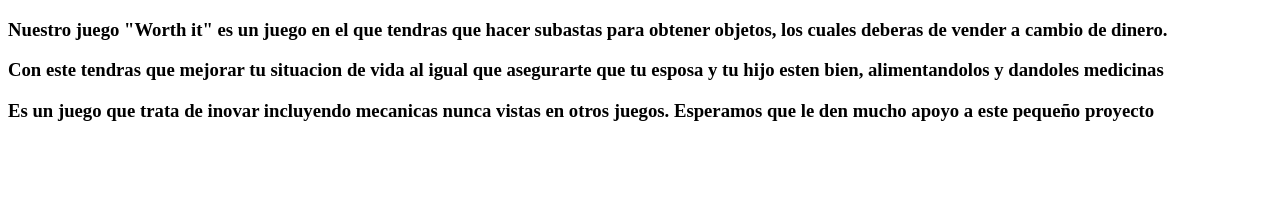
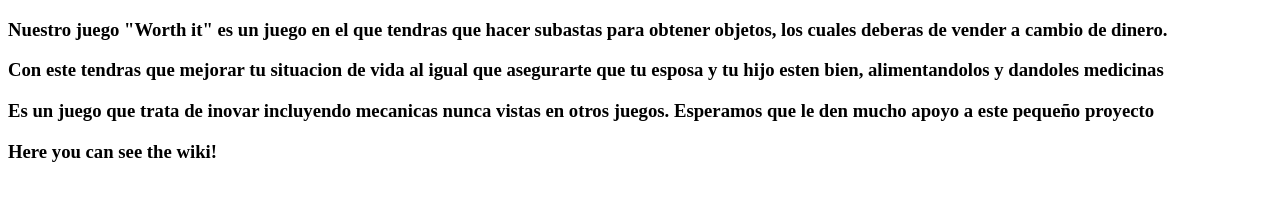
Before and after one commit to MathiasCastillo2009/Worth-it, a plain HTML site: page pages/information.html in a window 1280 px wide. Drawn offline with Linux system fonts and the light colour scheme.

Commit message:
Wiki added (not really)

```diff
--- a/pages/information.html
+++ b/pages/information.html
@@ -10,5 +10,6 @@
     <h3>Nuestro juego "Worth it" es un juego en el que tendras que hacer subastas para obtener objetos, los cuales deberas de vender a cambio de dinero.</h3>
     <h3>Con este tendras que mejorar tu situacion de vida al igual que asegurarte que tu esposa y tu hijo esten bien, alimentandolos y dandoles medicinas</h3>
     <h3>Es un juego que trata de inovar incluyendo mecanicas nunca vistas en otros juegos. Esperamos que le den mucho apoyo a este pequeño proyecto</h3>
+    <h3>Here you can see the wiki!</h3>
 </body>
 </html>
```
